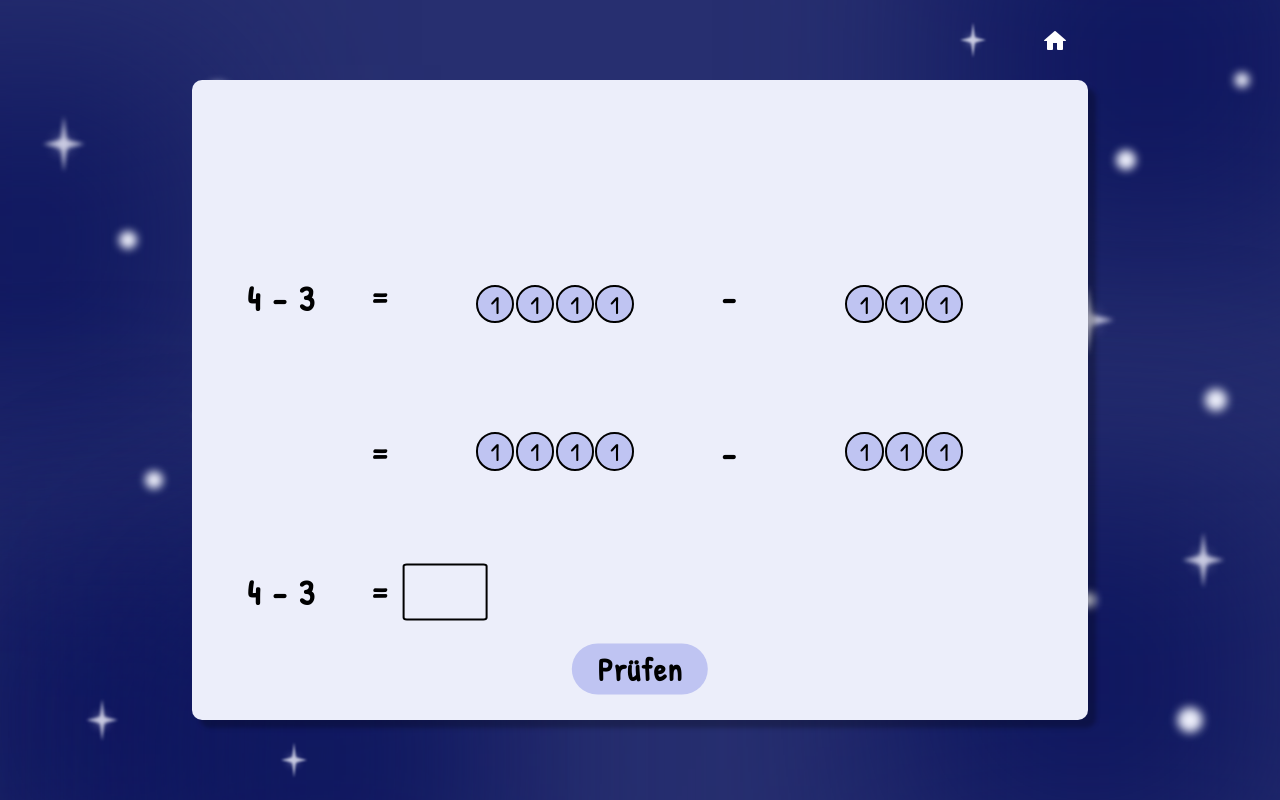
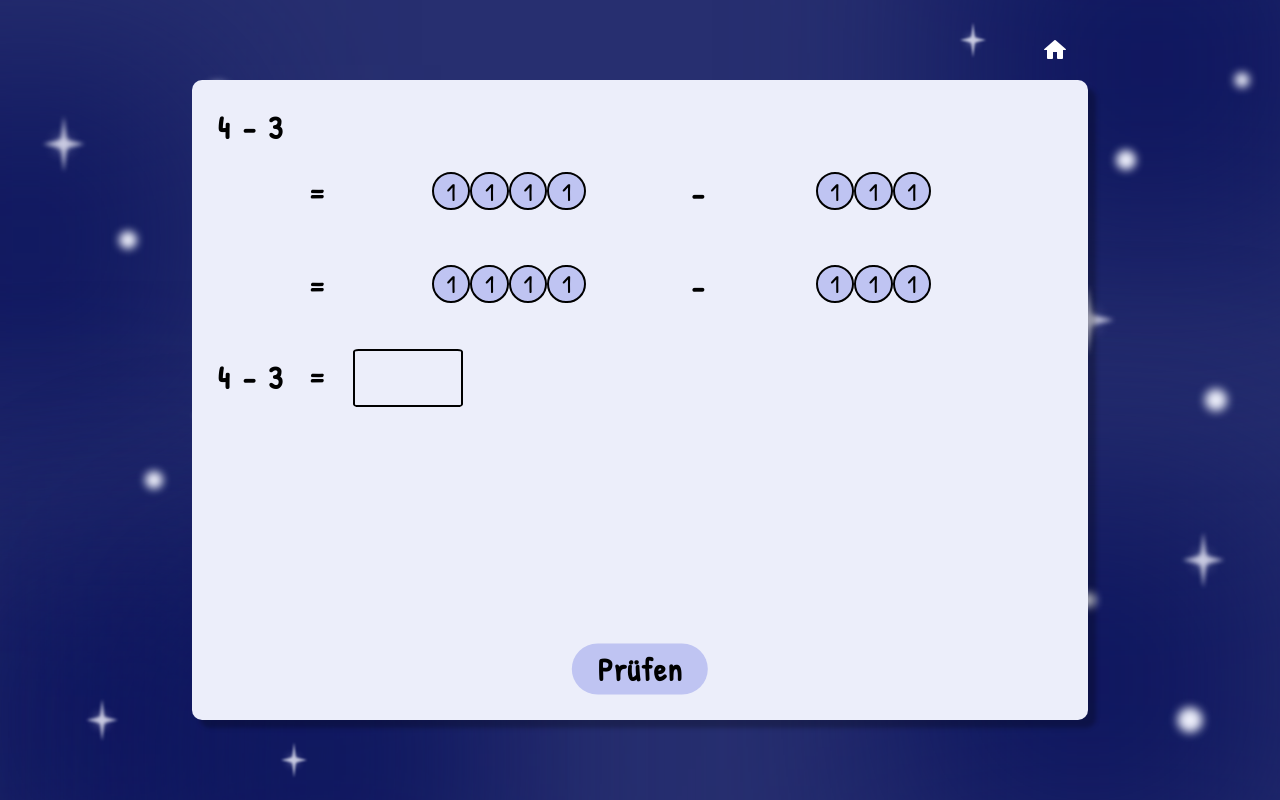
Before and after one commit to jara1008/Bachelor-Thesis, a React (Create React App) app in the folder thesis/: page /Bachelor_Thesis/activity6 in a window 1280 px wide. Built offline with nearby package versions, Linux system fonts and the light colour scheme.

Commit message:
minor changes

```diff
--- a/thesis/src/activities/activity6.jsx
+++ b/thesis/src/activities/activity6.jsx
@@ -165,8 +165,6 @@ function Activity6({ difficulty }) {
     const handleNext = () => {
         if (roundCount < selectedSet.length-1) {
             setRoundCount(prevCount => prevCount + 1);
-        } else {
-            setRoundCount(selectedSet.length); // End game condition
         }
         generateNewNumbers();
     };
@@ -210,24 +208,57 @@ function Activity6({ difficulty }) {
         <div className="container">
             <div className="white-box-large">
                 <HomeLink />
-                {difficulty==='easy' && <div className='title-text'>Klicke auf die Münzen, um sie zu streichen. Löse die Rechnung:</div>}
-                {difficulty==='hard' && <div className='title-text'>Klicke auf die Münzen, um sie zu streichen. Tausche zu grosse Münzen um. Löse die Rechnung:</div>}
-                <span className='text-wrapper-abs' style={{ '--top': '34%', '--left': '10%' }}>{leftVal} - {rightVal}</span>
-                <div className="coin-row-A6" style={{ '--top': '32%' }}>
-                    <span className='text-wrapper-abs' style={{ '--left': '-2%' }}>=</span>
-                    <CoinRowUpper coinsTen={leftCoinsTen} coinsOne={leftCoinsOne} type='left' />
-                    <span className='text-wrapper-abs' style={{ '--left': '50%' }}>-</span>
-                    <CoinRowUpper coinsTen={rightCoinsTen} coinsOne={rightCoinsOne} type='right' />
+                {difficulty === 'easy' && (
+                    <div className="title-text">
+                        Klicke auf die Münzen, um sie zu streichen. Löse die Rechnung:
+                    </div>
+                )}
+                {difficulty === 'hard' && (
+                    <div className="title-text">
+                        Klicke auf die Münzen, um sie zu streichen. Tausche zu grosse Münzen um. Löse die Rechnung:
+                    </div>
+                )}
+
+                {difficulty === 'hard' && (
+                    <button onClick={handleConversion} className="header-button" style={{ marginTop: "1vh" }}>
+                        Tauschen
+                    </button>
+                )}
+
+                <div className="equation-row">
+                    <span className='equation-part'>{leftVal}</span>
+                    <span className='equation-part'>-</span>
+                    <span className='equation-part'>{rightVal}</span>
                 </div>
-                <div className="coin-row-A6" style={{ '--top': '55%' }}>
-                    <span className='text-wrapper-abs' style={{ '--left': '-2%' }}>=</span>
-                    <CoinRowLower coinsTen={leftCoinsVisibleTen} coinsOne={leftCoinsVisibleOne} type='left' />
-                    {displayMinus && <span className='text-wrapper-abs' style={{ '--left': '50%' }}>-</span>}
-                    <CoinRowLower coinsTen={rightCoinsVisibleTen} coinsOne={rightCoinsVisibleOne} type='right' />
+
+                <div className="coin-row-A6">
+                    <div className="coin-container-A6">
+                        <span className="equal-sign">=</span>
+                        <CoinRowUpper coinsTen={leftCoinsTen} coinsOne={leftCoinsOne} type="left" />
+                    </div>
+                    <span className="minus-sign">-</span>
+                    <div className="coin-container-A6">
+                        <CoinRowUpper coinsTen={rightCoinsTen} coinsOne={rightCoinsOne} type="right" />
+                    </div>
                 </div>
-                <span className='text-wrapper-abs' style={{ '--top': '80%', '--left': '10%' }}>{leftVal} - {rightVal}</span>
-                <div className="coin-row-A6" style={{ '--top': '80%' }}>
-                    <span className='text-wrapper-abs' style={{ '--left': '-2%' }}>=</span>
+
+                <div className="coin-row-A6">
+                    <div className="coin-container-A6">
+                        <span className="equal-sign">=</span>
+                        <CoinRowLower coinsTen={leftCoinsVisibleTen} coinsOne={leftCoinsVisibleOne} type="left" />
+                    </div>
+                    {displayMinus && <span className="minus-sign">-</span>}
+                    <div className="coin-container-A6">
+                        <CoinRowLower coinsTen={rightCoinsVisibleTen} coinsOne={rightCoinsVisibleOne} type="right" />
+                    </div>
+                </div>
+
+                <div className="equation-row">
+                    <span className='equation-part'>{leftVal}</span>
+                    <span className='equation-part'>-</span>
+                    <span className='equation-part'>{rightVal}</span>
+
+                    <span className='equal-sign'>=</span>
                     <input
                         type="text"
                         value={inputValue}
@@ -237,15 +268,20 @@ function Activity6({ difficulty }) {
                         readOnly={isCorrect}
                     />
                 </div>
-                {isCorrect && displayCorrectness && <CorrectnessLabel message="Richtig!" isVisible={true} left="79.5%" />}
-                {!isCorrect && displayCorrectness && <CorrectnessLabel message="Versuche es nochmal!" isVisible={true} left="79.5%" />}
-                {hintNothingToSwap && <HintLabel message="Hier kannst du nichts tauschen!" isVisible={true} left="73.5%" top="76%" />}
-                {hintCrossAllCoins && <HintLabel message="Streiche zuerst so viele Münzen, wie du kannst!" isVisible={true} left="73.5%" top="76%" />}
-                {difficulty === 'hard' && (<button onClick={handleConversion} className="header-button" style={{ marginTop: "2vh" }}>
-                    Tauschen
-                </button>)}
-                <button onClick={isCorrect ? handleNext : checkInput} className="button-default"
-                    style={{ top: `${checkButtonTop}%`, left: '50%' }}>
+
+                {isCorrect && displayCorrectness && (
+                    <CorrectnessLabel message="Richtig!" isVisible={true} left="79.5%" />
+                )}
+                {!isCorrect && displayCorrectness && (
+                    <CorrectnessLabel message="Versuche es nochmal!" isVisible={true} left="79.5%" />
+                )}
+                {hintNothingToSwap && (
+                    <HintLabel message="Hier kannst du nichts tauschen!" isVisible={true} left="73.5%" top="76%" />
+                )}
+                {hintCrossAllCoins && (
+                    <HintLabel message="Streiche zuerst so viele Münzen, wie du kannst!" isVisible={true} left="73.5%" top="76%" />
+                )}
+                <button onClick={isCorrect ? handleNext : checkInput} className="button-default" style={{ top: `${checkButtonTop}%`, left: '50%' }}>
                     {isCorrect ? "Weiter" : "Prüfen"}
                 </button>
             </div>
--- a/thesis/src/defaults.css
+++ b/thesis/src/defaults.css
@@ -30,7 +30,7 @@ body, html {
     background-color: var(--secondary-color);
     border-radius: 10px;
     box-shadow: var(--box-shadow-default);
-    height: 80vh;
+    height: 84vh;
     width: 60vw;
     padding: 1.5vh 1.3vw;
     box-sizing: border-box;
--- a/thesis/src/defaults.jsx
+++ b/thesis/src/defaults.jsx
@@ -9,7 +9,7 @@ export const ROUNDCOUNT = 7;
 export const checkButtonTop = 92;
 
 /* default components */
-export const HomeLink = ({ top = '-8%' }) => (
+export const HomeLink = ({ top = '-6.5%' }) => (
   <Link to={"/"}>
     <img src={home_icon} alt="home_icon" style={{ position: "absolute", top: top, left: "95%" }} />
   </Link>
--- a/thesis/src/styles/activity1.css
+++ b/thesis/src/styles/activity1.css
@@ -8,9 +8,9 @@
 
 .cloud-A1 {
     position: absolute;
-    margin-top: 2vh;
     height: 44vh;
     width: 27vw;
+    margin-top: 1vh;
 }
 
 @media (max-width: 1124px) {
@@ -48,7 +48,7 @@
     display: flex;
     justify-content: center;
     width: 100%;
-    margin-top: 40vh;
+    margin-top: 34vh;
 }
 
 .operator-button-A1 {
@@ -68,3 +68,16 @@
     margin: 1vh;
     z-index: 2;
 }
+
+.label-container-A1 {
+    display: flex;
+    justify-content: center;
+    margin-top: -3%;
+}
+
+.operator-label-A1 {
+    margin: 0 0.7vw;
+    font-size: 1.5vw;
+    font-family: var(--font-family);
+    color: var(--text-color);
+}
--- a/thesis/src/styles/activity2.css
+++ b/thesis/src/styles/activity2.css
@@ -86,3 +86,16 @@
   justify-content: center;
   font-size: 4vw;
 }
+
+.label-container-A2 {
+  display: flex;
+  justify-content: center;
+  margin-top: -1%;
+}
+
+.operator-label-A2 {
+  margin: 0 0.7vw;
+  font-size: 1.5vw;
+  font-family: var(--font-family);
+  color: var(--text-color);
+}
--- a/thesis/src/styles/activity6.css
+++ b/thesis/src/styles/activity6.css
@@ -1,33 +1,60 @@
 @import url('https://fonts.googleapis.com/css2?family=Patrick+Hand&display=swap');
 
-.text-wrapper-abs {
+.equation-row {
+    display: flex;
+    justify-content: flex-start;
+    align-items: center;
+    font-size: 2.5vw;
+    width: 100%;
+    margin-top: 1vh;
+}
+
+.equation-part {
+    margin: 0.5vw;
     font-family: var(--font-family);
-    display: flex;
-    justify-content: center;
-    font-size: 35px;
     color: var(--text-color);
     font-weight: bold;
-    letter-spacing: 2px;
-    position: absolute;
-    left: var(--left, 50%);
-    top: var(--top, 50%);
-    transform: translate(-50%, -50%);
 }
 
 .coin-row-A6 {
-    position: absolute;
     display: flex;
-    justify-content: space-between;
-    width: 75%;
-    margin-left: 20%;
-    top: var(--top, 15%);
+    justify-content: space-around;
+    align-items: flex-start;
+    width: 85%;
+    margin-top: 2vh;
+    margin-left: 8vw;
+}
+
+.coin-container-A6 {
+    display: flex;
+    align-items: flex-start;
+    justify-content: center;
+    flex-wrap: wrap;
+    width: 45%;
+    height: 6vw;
+}
+
+.equal-sign{
+    position: fixed;
+    left: 24%;
+    font-size: 2.5vw;
+    font-family: var(--font-family);
+    color: var(--text-color);
+    font-weight: bold;
+}
+
+.minus-sign {
+    position: fixed;
+    left: 54%;
+    font-size: 2.5vw;
+    font-family: var(--font-family);
+    color: var(--text-color);
+    font-weight: bold;
 }
 
 .coin-stack-A6 {
     display: flex;
     flex-wrap: wrap;
-    gap: 0.1vw;
-    width: 48%;
     justify-content: center;
 }
 
@@ -37,7 +64,7 @@
     justify-content: center;
     width: 2.7vw;
     height: 2.7vw;
-    background-color: var(--primary-color);
+    background-color: var(--primary-color);;
     border: 2px solid var(--text-color);
     border-radius: 50%;
     font-size: 2vw;
@@ -49,24 +76,14 @@
 }
 
 .info-input-A6 {
-    width: 6vw;
+    width: 8vw;
     height: 4vw;
     text-align: center;
     border-radius: 5%;
     background-color: var(--secondary-color);
     border: 2px solid var(--text-color);
-    font-size: 4vw;
+    font-size: 3vw;
     font-family: var(--font-family);
     color: var(--text-color);
-    position: absolute;
-    margin-left: 4vw;
-    top: 75%;
-    transform: translate(-50%, -50%);
+    margin-left: 5vw;
 }
-
-@media (max-width: 1124px) {
-    .info-input-A6 {
-        margin-left: 6vw;
-        font-size: 3vw;
-    }
-}
--- a/thesis/src/styles/activity9.css
+++ b/thesis/src/styles/activity9.css
@@ -52,14 +52,6 @@
     transform: translate(-50%, -50%);
 }
 
-@media (max-width: 1124px) {
-    .info-input-A9 {
-        margin-left: 10svw;
-        width: 3vw;
-        font-size: 3vw;
-    }
-}
-
 .coin-row-divider {
     border: 1px solid black;
     width: 100%;
@@ -71,7 +63,7 @@
     font-weight: bold;
     transform: translate(-50%, -50%);
     font-family: var(--font-family);
-    font-size: 3.5vw;
+    font-size: 3vw;
     color: var(--text-color);
     letter-spacing: 2px;
     left: var(--left, 50%);
```
Also changed, not shown: thesis/src/activities/activity1.jsx (+22 -13 lines), thesis/src/activities/activity2.jsx (+11 -4 lines), thesis/src/activities/activity8.jsx (+24 -0 lines), thesis/src/activities/activity9.jsx (+4 -4 lines), thesis/src/styles/activity8.css (+73 -0 lines).
